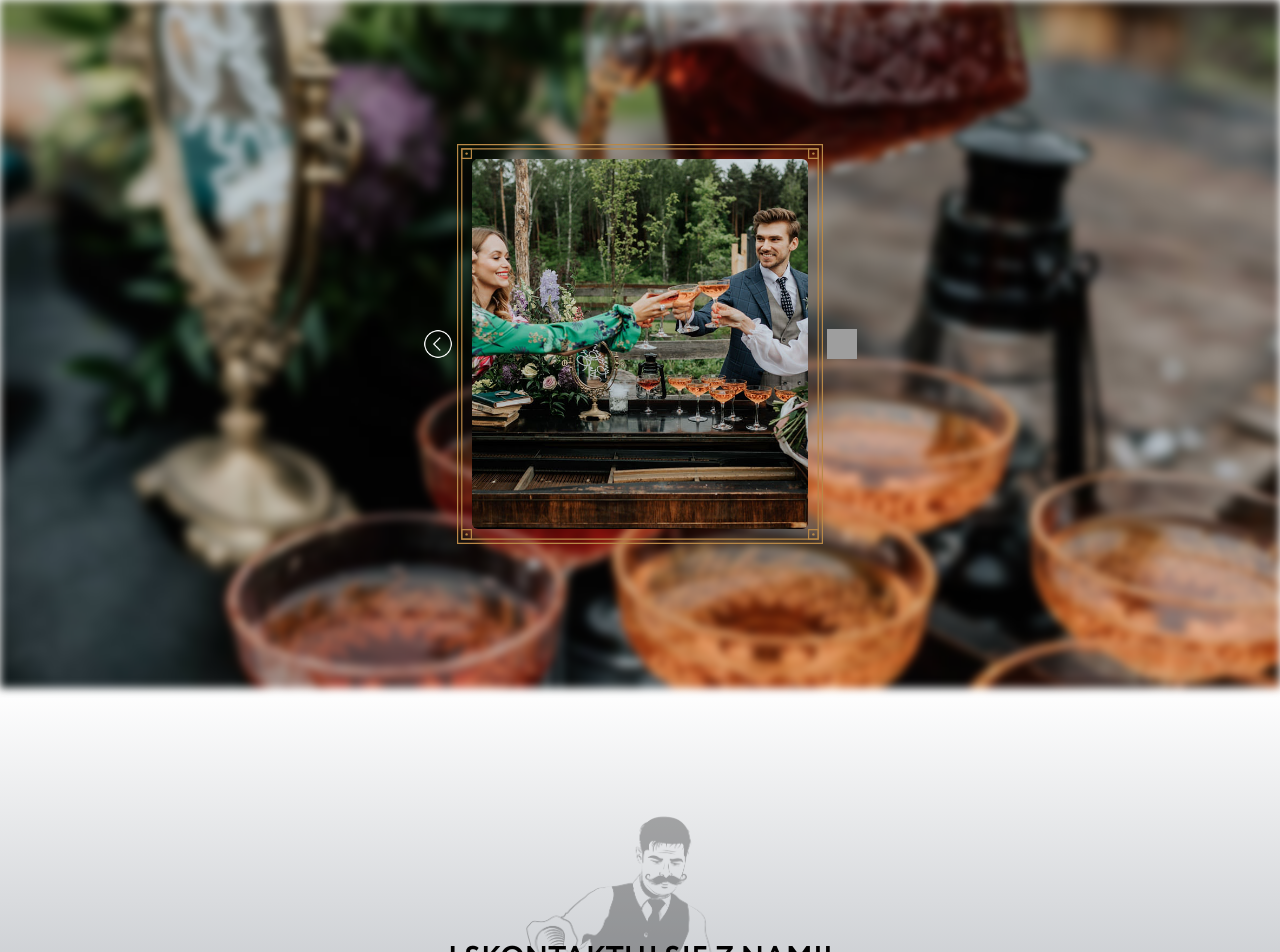
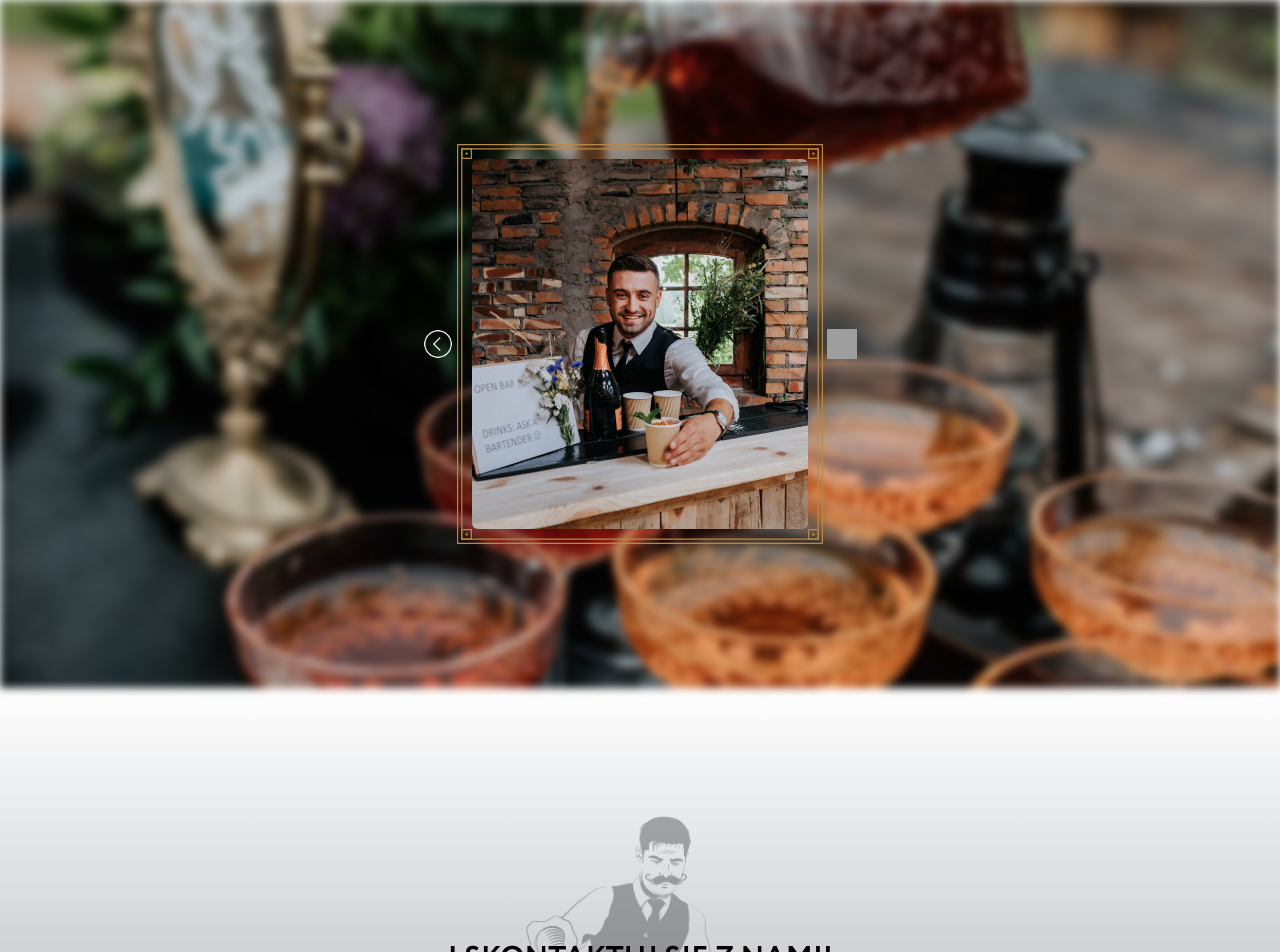
Before and after one commit to bgrzywinski/pb2, a Next.js app: page / in a window 1280 px wide. Shown: the part 3750-4702 px from the top of the page. Built offline with nearby package versions, Linux system fonts and the light colour scheme; grey boxes are pictures that could not be loaded.

Commit message:
fix_interval

```diff
--- a/components/HeroSection/Hero.tsx
+++ b/components/HeroSection/Hero.tsx
@@ -4,7 +4,6 @@ import Image from "next/image";
 import heroDescription from "@/public/text/descriptions";
 import { useInView } from "react-intersection-observer";
 import { useEffect } from "react";
-import Navigation from "@/layout/Navigation/Navigation";
 
 const Hero = () => {
   const [ref, inView] = useInView({
@@ -29,6 +28,7 @@ const Hero = () => {
           loop
           muted
           className="w-full min-h-[700px] object-cover"
+          controls={false}
         ></video>
       </div>
       <div className="flex flex-col justify-evenly items-center">
--- a/components/ProductSection/Product.tsx
+++ b/components/ProductSection/Product.tsx
@@ -19,15 +19,6 @@ const Product = () => {
     const newIndex = (currentImageIndex + 1) % productImages.length;
     setCurrentImageIndex(newIndex);
   };
-
-  useEffect(() => {
-    const intervalId = setInterval(() => {
-      setCurrentImageIndex(
-        (prevIndex) => (prevIndex + 1) % productImages.length,
-      );
-    }, 4000);
-    return () => clearInterval(intervalId);
-  }, [currentImageIndex, productImages.length]);
 
   const [ref, inView] = useInView({
     triggerOnce: true,
--- a/layout/Navigation/NavItem.tsx
+++ b/layout/Navigation/NavItem.tsx
@@ -1,13 +1,16 @@
 import React, { FC } from "react";
+import Link from "next/link";
 import { mergeClasses } from "@/utils";
-import Link from "next/link";
 
-const NavItem: FC<{
+interface NavItemProps {
   className?: string;
   label: string;
   to: string;
-  onClick?: React.MouseEventHandler<HTMLButtonElement>;
-}> = ({ label, to, className }) => {
+  onClick?: React.MouseEventHandler<HTMLAnchorElement>;
+  setIsOpen?: React.Dispatch<React.SetStateAction<boolean>>;
+}
+
+const NavItem: FC<NavItemProps> = ({ label, to, className, setIsOpen }) => {
   const handleClick = (event: React.MouseEvent<HTMLAnchorElement>) => {
     event.preventDefault();
 
@@ -19,7 +22,11 @@ const NavItem: FC<{
         behavior: "smooth",
       });
     }
+    if (setIsOpen) {
+      setIsOpen(false);
+    }
   };
+
   return (
     <li>
       <Link
--- a/layout/Navigation/Navigation.tsx
+++ b/layout/Navigation/Navigation.tsx
@@ -12,6 +12,7 @@ import Link from "next/link";
 const MobileNavigation = () => {
   const genericHamburgerLine = `h-[1px] w-7 my-[5.5px] bg-white transition ease transform duration-300`;
   const [isOpen, setIsOpen] = useState(false);
+
   return (
     <div>
       <div className="flex items-center">
@@ -59,7 +60,7 @@ const MobileNavigation = () => {
                 <NavItem
                   key={label}
                   label={label}
-                  onClick={() => setIsOpen(!isOpen)}
+                  setIsOpen={setIsOpen}
                   to={to}
                   className="text-xs"
                 />
```
